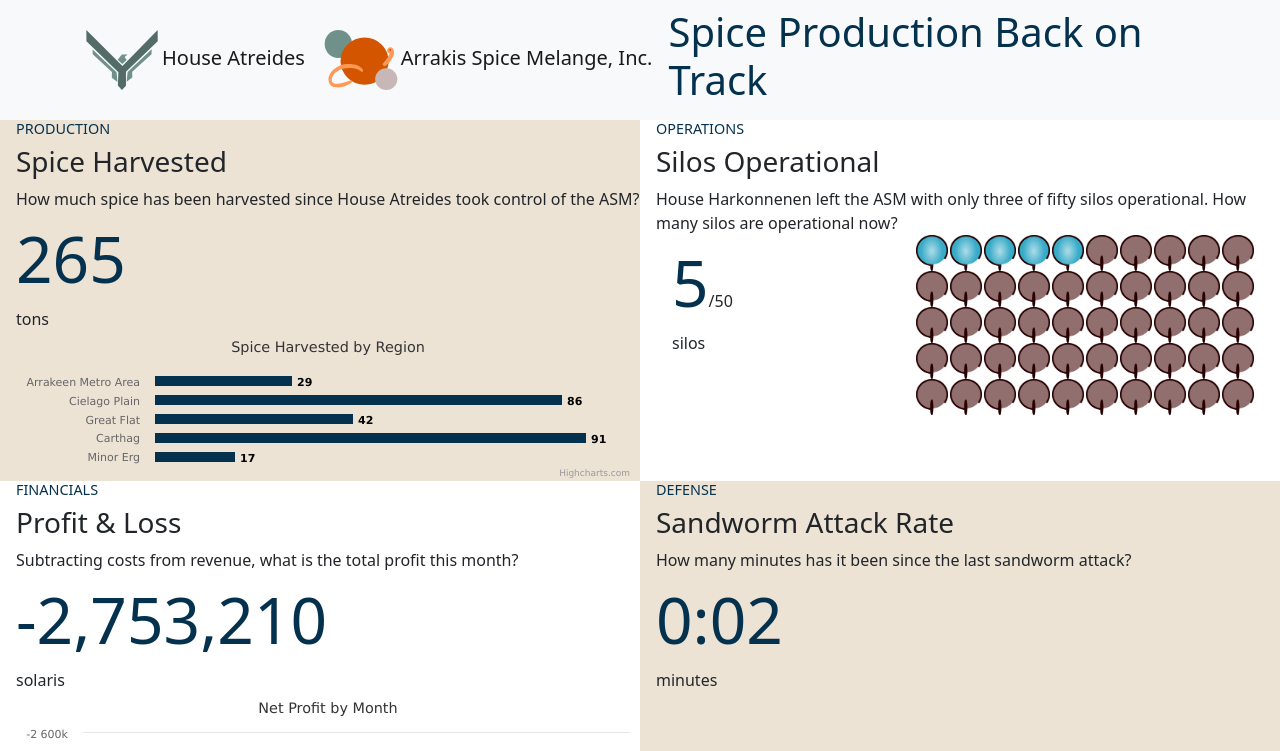
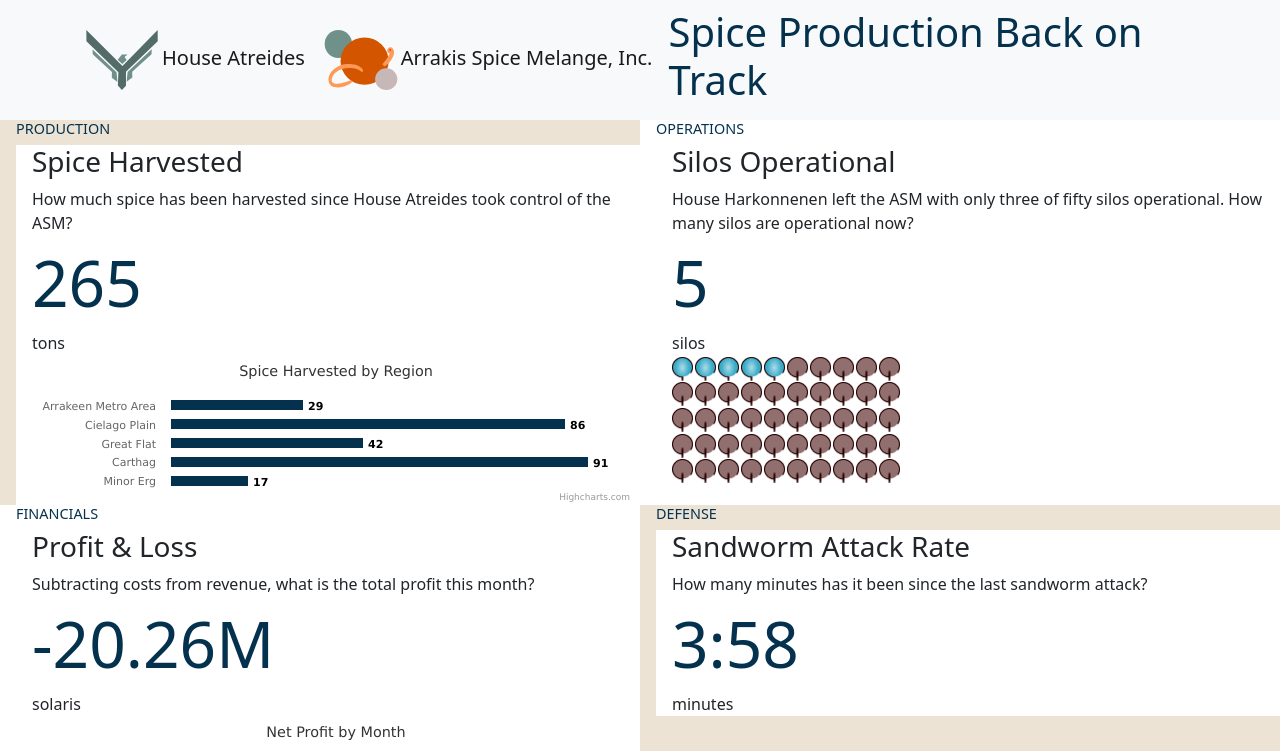
Before and after one commit to lxhughes/spiceproductionbackontrack, a React (Create React App) app in the folder client/: page / in a window 1280 px wide. Shown: the top 751 px of the page. Built offline with nearby package versions, Linux system fonts and the light colour scheme.

Commit message:
Refactored code
All supported chart types are their own component, as is the overall value number. Less repeated code.

```diff
--- a/client/src/App.css
+++ b/client/src/App.css
@@ -61,7 +61,6 @@ ul.stars{
     list-style-type: none;
     padding-left: 0;
     padding-bottom: 1em;
-    float: right;
 }
 li.star{
     display: inline-block;
--- a/client/src/App.js
+++ b/client/src/App.js
@@ -1,10 +1,5 @@
-/* Local files */
-import atreidesLogo from './assets/house_atreides_logo.svg';
-import arrakisLogo from './assets/arrakis_spice_melange_logo.svg';
-import starFull from './assets/silo-full.png';
-import starEmpty from './assets/silo-empty.png';
-import data from './assets/data.json';
-import './App.css';
+/* Basics */
+import React from 'react';
 
 /* Highcharts */
 import Highcharts from 'highcharts';
@@ -14,6 +9,14 @@ import HighchartsReact from 'highcharts-react-official';
 import 'bootstrap/dist/css/bootstrap.min.css';
 import Navbar from 'react-bootstrap/Navbar';
 import Container from 'react-bootstrap/Container';
+
+/* Local files */
+import atreidesLogo from './assets/house_atreides_logo.svg';
+import arrakisLogo from './assets/arrakis_spice_melange_logo.svg';
+import starFull from './assets/silo-full.png';
+import starEmpty from './assets/silo-empty.png';
+import data from './assets/data.json';
+import './App.css';
 
 /* A constant with date information */
 const date = {
@@ -25,7 +28,26 @@ const date = {
 };
 
 /* Components */
-function myNavbar(){
+class App extends React.Component {
+
+    render(){
+      return (
+        <div className="App">
+          <header className="App-header">
+            <Appnavbar />
+          </header>
+
+          <div id="main">
+            <MetricCategories />
+          </div>
+
+        </div>
+      );
+    }
+}
+
+class Appnavbar extends React.Component {
+    render(){
         return (
             <Navbar bg="light" expand="lg">
               <Container>
@@ -44,6 +66,244 @@ function myNavbar(){
             </Navbar>
         );
     }
+}
+
+
+class MetricCategories extends React.Component {
+    render(){
+        return (
+            <ul className="metricList row g-0">
+                {data.metricCategories.map(mc =>
+                  <li className="metricContainer col-sm-6" key={mc.name}>
+                    <h2>{mc.name}</h2>
+
+                    {mc.metrics.filter(mt => mt.topline).map(mt =>
+                        <div className="metricContainer" key={mt.name}>
+
+                           <div className="metric">
+                                <h3>{mt.name}</h3>
+                                <div className='description'>{mt.description}</div>
+
+                                <div className='numberContainer'>
+                                    <div className='number'>
+                                        <OverallValue metricdata={mt} />
+                                    </div>
+                                    <div className='unit'>{mt.unit}</div>
+                                </div>
+
+                                <Metric metricdata={mt} />
+                            </div>
+                        </div>
+                    )}
+
+                  </li>
+                )}
+            </ul>
+       );
+    }
+}
+
+class OverallValue extends React.Component {
+
+    constructor(props) {
+        super(props);
+    }
+
+    render(){
+        let metricdata = this.props.metricdata;
+        let val = 0;
+
+        // Get the main value: either "value" or a sum of the dataset values
+        if(metricdata.value != undefined){
+            val = metricdata.value;
+        }
+        else if(metricdata.dataset != undefined){
+            val = metricdata.dataset.map(row => row.value).reduce(sum);
+        }
+
+        if(metricdata.randomize){
+            val = randomNum(metricdata.min, metricdata.max);
+        }
+
+        if(metricdata.unit === "minutes"){
+
+            let secs = 0;
+            if(metricdata.randomize) secs = randomNum(0,59);
+
+            //if(params.incrementSeconds){
+            //    secs = setInterval(secs=>secs++,1000); /* This isn't working */
+            //}
+
+            val = val + ":" + secs.toString().padStart(2,'0');
+        }
+
+        // Format number
+        if(!isNaN(val)){
+
+            if(val > 1000000 || val < -1000000){
+                val = (val/1000000).toFixed(2).toString() + "M";
+            }
+            else if(val > 1000 || val < -1000){
+                val = (val/1000).toFixed(2).toString() + "K";
+            }
+            else {
+                val = val.toLocaleString();
+            }
+        }
+
+        return val;
+    }
+}
+
+class Metric extends React.Component {
+
+    constructor(props) {
+        super(props);
+    }
+
+    render(){
+
+        if(this.props.metricdata.type === "stars"){
+            return (
+                <ChartStars metricdata={this.props.metricdata} />
+            );
+
+        }
+        else if(this.props.metricdata.type === "bar"){
+            return (
+                <ChartBar metricdata={this.props.metricdata} />
+            );
+        }
+
+        else if(this.props.metricdata.type === "trend"){
+            return (
+                <ChartTrend metricdata={this.props.metricdata} />
+            );
+        }
+        else {
+            return null;
+        }
+
+    }
+}
+
+class ChartStars extends React.Component {
+
+    constructor(props) {
+        super(props);
+    }
+
+    render(){
+        let stars = [];
+        const starWidth = 21; // 169
+        const starHeight = 24; // 193
+        const starStyle = { width: (starWidth + 2) * 10 + 'px' };
+
+
+        // Full Stars
+        for(var i=0; i<this.props.metricdata.value; i++){
+            let falt = 'Full '+this.props.metricdata.unit;
+            let fstar = (<li className='star' key={i}>
+                            <img src={starFull} alt={falt} width={starWidth} height={starHeight} />
+                        </li>);
+            stars.push(fstar);
+        }
+
+            // Empty stars
+            for(var s=this.props.metricdata.value; s<this.props.metricdata.max; s++){
+                let ealt = 'Empty '+this.props.metricdata.unit;
+                let estar = (<li className='star' key={s}>
+                                <img src={starEmpty} alt={ealt} width={starWidth} height={starHeight} />
+                            </li>);
+                stars.push(estar);
+            }
+
+            return (
+                <div className='starsContainer'>
+                    <ul className='stars' style={starStyle}>
+                        {stars}
+                    </ul>
+                </div>
+            );
+    }
+}
+
+class ChartBar extends React.Component {
+
+    constructor(props) {
+        super(props);
+    }
+
+    render(){
+
+        const barData = this.props.metricdata.dataset.map(row => row.value);
+        const barCategories = this.props.metricdata.dataset.map(row => row.label);
+        const barWidth = 10;
+        const chartHeight = (barCategories.length + 1) * (barWidth * 2.5);
+
+        /* Highcharts bar chart options */
+        const barOptions = {};
+        barOptions.title = { text: this.props.metricdata.charttitle, style: { fontSize: "1.2em" } }; // Could be mt.name, but I Want to display it as h3 above not as chart title
+        barOptions.chart = { type: "bar", height: chartHeight, backgroundColor: "transparent" };
+        barOptions.xAxis = { categories: barCategories, lineWidth: 0 };
+        barOptions.yAxis = { title: { text: this.props.metricdata.unit }, visible: false };
+        barOptions.legend = { enabled: false };
+        barOptions.plotOptions = { bar: { pointPadding: 0, pointWidth: barWidth } }
+        barOptions.series = [];
+        const firstSeries = { data: barData, color: "#04314E", borderWidth: 0, name: this.props.metricdata.unit, dataLabels: { enabled: true, style: { textOutline: "none" } } };
+        barOptions.series.push(firstSeries);
+
+        /* End D3 barchart */
+
+        return (
+            <div className='barChartContainer'>
+                <HighchartsReact highcharts={Highcharts} options={barOptions} />
+            </div>
+        );
+    }
+}
+
+class ChartTrend extends React.Component {
+
+    constructor(props) {
+        super(props);
+    }
+
+    render(){
+
+        const lineData = this.props.metricdata.dataset.map(row => row.value);
+        const chartHeight = 250;
+
+
+        let xAxis = this.props.metricdata.dataset.map(row => row.name);
+
+        if(this.props.metricdata.xAxisUnit === "months"){
+            xAxis = this.props.metricdata.dataset.map(row => date.months[parseInt(row.label)] + " " + date.year);
+        }
+
+        /* Highcharts line chart options */
+        const lineOptions = {};
+        lineOptions.title = { text: this.props.metricdata.charttitle, style: { fontSize: "1.2em" }};
+        lineOptions.chart = { type: "line", height: chartHeight, backgroundColor: "transparent" };
+        lineOptions.xAxis = { categories: xAxis };
+        lineOptions.yAxis = { title: { text: this.props.metricdata.unit } };
+        lineOptions.legend = { enabled: false };
+        lineOptions.series = [];
+        const firstSeries = { data: lineData, color: "#04314E", name: this.props.metricdata.unit, dataLabels: { enabled: false } };
+        lineOptions.series.push(firstSeries);
+
+
+        return (
+            <div className='lineChartContainer'>
+                <HighchartsReact highcharts={Highcharts} options={lineOptions} />
+            </div>
+        );
+    }
+}
+
+
+
+/* Support Functions */
 
 // Support function to sum
 function sum(total, num){
@@ -55,221 +315,4 @@ function randomNum(min, max){
     return Math.floor(Math.random() *  (max - min)) + min;
 }
 
-// Format a number with optional params
-function formatValue(val, params){
-
-    if(params.randomize){
-        val = randomNum(params.min, params.max);
-    }
-
-    if(params.unit === "minutes"){
-
-        let secs = 0;
-        if(params.randomize) secs = randomNum(0,59);
-
-        if(params.incrementSeconds){
-            secs = setInterval(secs=>secs++,1000); /* This isn't working */
-        }
-
-        val = val + ":" + secs.toString().padStart(2,'0');
-    }
-
-    console.log(val);
-
-    if(!isNaN(val)){
-        val = val.toLocaleString();
-    }
-
-    return val;
-}
-
-
-// Increment seconds from one minute value
-
-/* To Do: clean up this if/then logic */
-/* Add Trend Logic */
-/* Add visual Proportion logic */
-function oneMetric(mt){
-
-    console.log(mt);
-
-    let viz = "";
-
-    if(mt.type === "number") {
-        viz = (
-            <div className='numberContainer'>
-               <div className='number'>{formatValue(mt.value, mt.valueparams)}</div>
-               <div className='unit'>{mt.valueparams.unit}</div>
-              </div>
-        );
-    }
-    else if(mt.type === "stars"){
-
-        // Build array of 'stars'
-        let stars = [];
-        const starWidth = 32; // 169
-        const starHeight = 36; // 193
-        const starStyle = { width: (starWidth + 2) * 10 + 'px' };
-
-
-        // Full Stars
-        for(var i=0; i<mt.value; i++){
-            let falt = 'Full '+mt.valueparams.unit;
-            let fstar = (<li className='star' key={i}>
-                            <img src={starFull} alt={falt} width={starWidth} height={starHeight} />
-                        </li>);
-            stars.push(fstar);
-        }
-
-        // Empty stars
-        for(var s=mt.value; s<mt.valueparams.max; s++){
-            let ealt = 'Empty '+mt.valueparams.unit;
-            let estar = (<li className='star' key={s}>
-                            <img src={starEmpty} alt={ealt} width={starWidth} height={starHeight} />
-                        </li>);
-            stars.push(estar);
-        }
-
-        viz = (
-            <div className='starsParentContainer row'>
-
-                <div className='numberContainer col-sm-3'>
-                    <span className='number'>{formatValue(mt.value, mt.valueparams)}</span>/
-                    <span className='maxNumber'>{mt.valueparams.max}</span>
-                    <div className='unit'>{mt.valueparams.unit}</div>
-                </div>
-
-                <div className='starsContainer col-sm-9'>
-                    <ul className='stars' style={starStyle}>
-                        {stars}
-                    </ul>
-                </div>
-
-            </div>
-        )
-    }
-    else if(mt.type === "bar"){
-
-        const barData = mt.dataset.map(row => row.value);
-        const barCategories = mt.dataset.map(row => row.label);
-        const barWidth = 10;
-        const chartHeight = (barCategories.length + 1) * (barWidth * 2.5);
-
-        /* Highcharts bar chart options */
-        const barOptions = {};
-        barOptions.title = { text: mt.charttitle, style: { fontSize: "1.2em" } }; // Could be mt.name, but I Want to display it as h3 above not as chart title
-        barOptions.chart = { type: "bar", height: chartHeight, backgroundColor: "transparent" };
-        barOptions.xAxis = { categories: barCategories, lineWidth: 0 };
-        barOptions.yAxis = { title: { text: mt.unit }, visible: false };
-        barOptions.legend = { enabled: false };
-        barOptions.plotOptions = { bar: { pointPadding: 0, pointWidth: barWidth } }
-        barOptions.series = [];
-        const firstSeries = { data: barData, color: "#04314E", borderWidth: 0, name: mt.unit, dataLabels: { enabled: true, style: { textOutline: "none" } } };
-        barOptions.series.push(firstSeries);
-
-        /* End D3 barchart */
-
-        viz = (
-            <div className='barChartParentContainer'>
-
-                <div className='numberContainer'>
-                    <div className='number'>{formatValue(barData.reduce(sum), mt.valueparams)}</div>
-                    <div className='unit'>{mt.valueparams.unit}</div>
-                </div>
-
-                <div className='barChartContainer'>
-                    <HighchartsReact highcharts={Highcharts} options={barOptions} />
-                </div>
-
-            </div>
-        )
-    }
-
-    else if(mt.type === "trend"){
-
-        const lineData = mt.dataset.map(row => row.value);
-        const chartHeight = 250;
-
-
-        let xAxis = mt.dataset.map(row => row.name);
-
-        if(mt.xAxisUnit === "months"){
-            xAxis = mt.dataset.map(row => date.months[parseInt(row.label)] + " " + date.year);
-        }
-
-        /* Highcharts line chart options */
-        const lineOptions = {};
-        lineOptions.title = { text: mt.charttitle, style: { fontSize: "1.2em" }};
-        lineOptions.chart = { type: "line", height: chartHeight, backgroundColor: "transparent" };
-        lineOptions.xAxis = { categories: xAxis };
-        lineOptions.yAxis = { title: { text: mt.unit } };
-        lineOptions.legend = { enabled: false };
-        lineOptions.series = [];
-        const firstSeries = { data: lineData, color: "#04314E", name: mt.unit, dataLabels: { enabled: false } };
-        lineOptions.series.push(firstSeries);
-
-
-        viz = (
-            <div className='lineChartParentContainer'>
-
-                <div className='numberContainer'>
-                    <div className='number'>{formatValue(lineData[lineData.length-1],mt.valueparams)}</div>
-                    <div className='unit'>{mt.valueparams.unit}</div>
-                </div>
-
-                <div className='lineChartContainer'>
-                        <HighchartsReact highcharts={Highcharts} options={lineOptions} />
-                    </div>
-
-            </div>
-        )
-    }
-
-    return (
-        <div className="metric">
-            <h3>{mt.name}</h3>
-            <div className='description'>{mt.description}</div>
-
-            { viz }
-
-        </div>
-    )
-}
-
-function metricCategories(){
-   return (
-    <ul className="metricList row g-0">
-        {data.metricCategories.map(mc =>
-          <li className="metricContainer col-sm-6" key={mc.name}>
-            <h2>{mc.name}</h2>
-
-            {mc.metrics.filter(mt => mt.topline).map(mt =>
-                <div className="topLineMetricContainer" key={mt.name}>
-                    {oneMetric(mt)}
-                </div>
-            )}
-
-          </li>
-        )}
-    </ul>
-   );
-}
-
-/* Main App */
-function App() {
-
-  return (
-    <div className="App">
-      <header className="App-header">
-        {myNavbar()}
-      </header>
-
-      <div id="main">
-        {metricCategories()}
-      </div>
-
-    </div>
-  );
-}
-
 export default App;
--- a/client/src/assets/data.json
+++ b/client/src/assets/data.json
@@ -8,7 +8,7 @@
                     "description": "How much spice has been harvested since House Atreides took control of the ASM?",
                     "charttitle": "Spice Harvested by Region",
                     "type": "bar",
-                    "valueparams": { "unit": "tons" },
+                    "unit": "tons",
                     "categoryName": "regions",
                     "dataset": [
                         {"label": "Arrakeen Metro Area", "value": 29},
@@ -29,7 +29,9 @@
                     "description": "House Harkonnenen left the ASM with only three of fifty silos operational. How many silos are operational now?",
                     "type": "stars",
                     "value": 5,
-                    "valueparams": { "unit": "silos", "min": 0, "max": 50 },
+                    "unit": "silos",
+                    "max": 50,
+                    "min": 0,
                     "topline": true
                 }
             ]
@@ -52,7 +54,7 @@
                         { "label": 8, "value": -2760321 },
                         { "label": 9, "value": -2753210 }
                     ],
-                    "valueparams": { "unit": "solaris" },
+                    "unit": "solaris",
                     "topline": true
                 },
                 {
@@ -72,7 +74,11 @@
                     "description": "How many minutes has it been since the last sandworm attack?",
                     "topline": true,
                     "type": "number",
-                    "valueparams": { "unit": "minutes", "randomize": "true", "incrementSeconds": true, "min": 0, "max": 7 },
+                    "unit": "minutes",
+                    "randomize": "true",
+                    "incrementSeconds": true,
+                    "min": 0,
+                    "max": 7,
                     "value": 0
                 }
             ]
```
Lines whose indentation alone changed are shown as unchanged.
